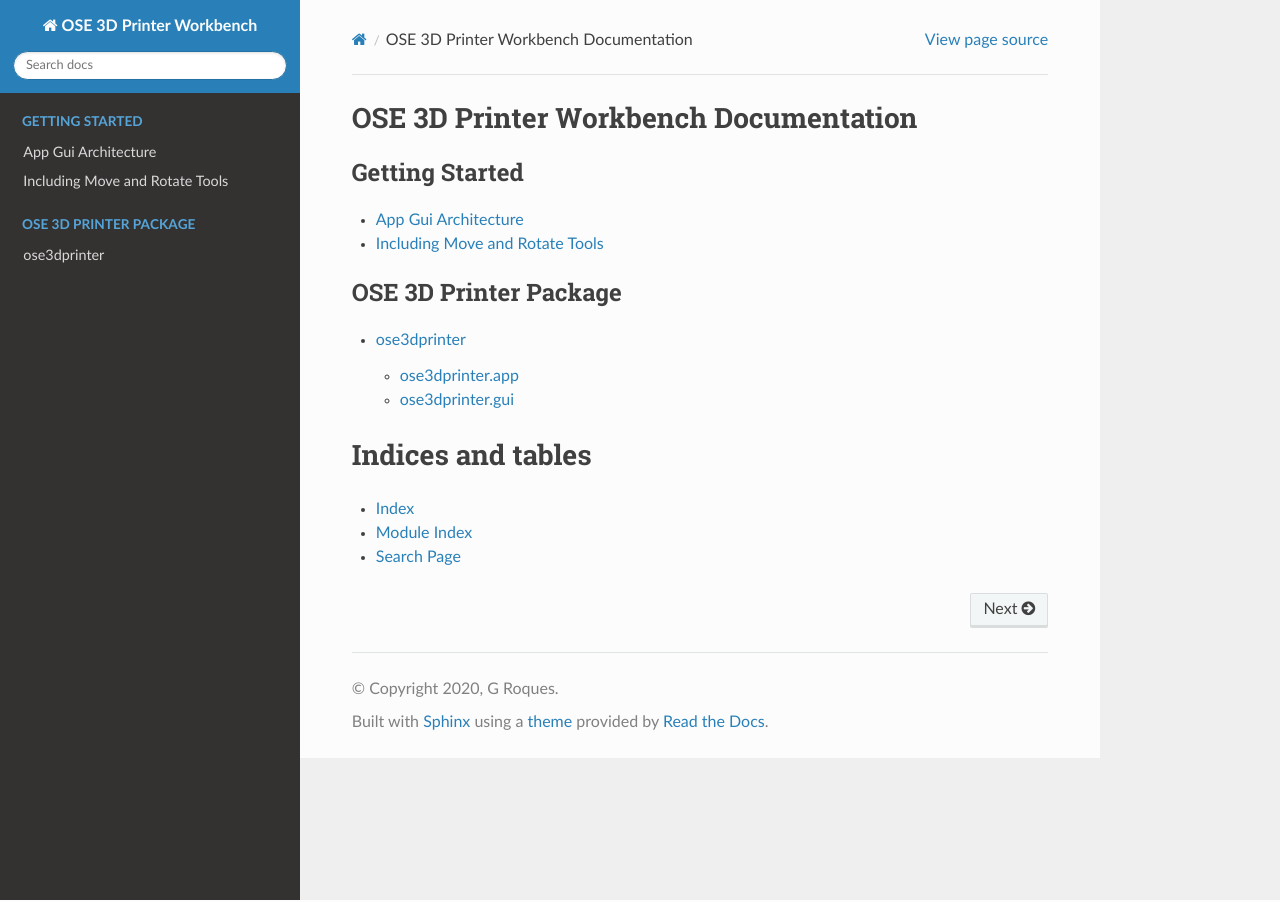
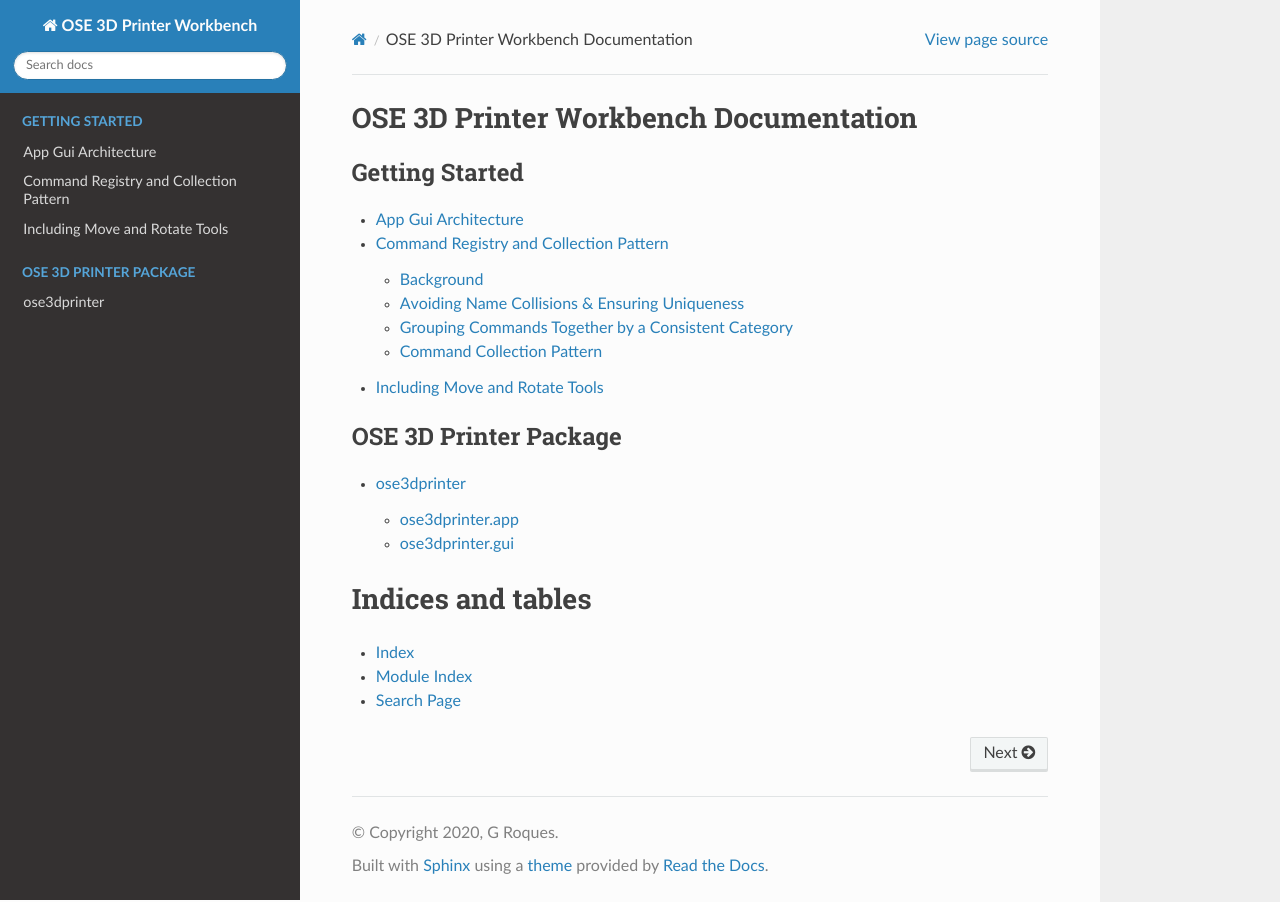
Before and after one commit to gbroques/ose-3d-printer-workbench, a Sphinx documentation site: the page built from docs/index.rst, in a window 1280 px wide. Built offline with Sphinx 7.4.7 and the Read the Docs theme 2.0.0, drawn with Linux system fonts in a browser that asks for light colours; some of the changed lines change nothing that is shown.

Commit message:
Document command registry and command collection pattern (Closes #48)

```diff
--- a/docs/index.rst
+++ b/docs/index.rst
@@ -12,6 +12,7 @@ OSE 3D Printer Workbench Documentation
    :maxdepth: 2
 
    pages/app_gui_architecture
+   pages/command_registry_and_collection_pattern
    pages/including_move_and_rotate_tools
 
 .. toctree::
--- /dev/null
+++ b/docs/pages/command_registry_and_collection_pattern.rst
@@ -0,0 +1,28 @@
+Command Registry and Collection Pattern
+=======================================
+Background
+----------
+A FreeCAD Command is executed every time a user clicks a toolbar button or selects a menu option.
+
+When you register custom commands for an external workbench via ``FreeCADGui.addCommand(commandName, commandObject)``, FreeCAD adds the command to it's global command registry.
+
+Avoiding Name Collisions & Ensuring Uniqueness
+----------------------------------------------
+To avoid name collisions and ensure uniqueness, a command name is typically prefixed with the name of the module and underscore. For example, "Part_Cylinder" or "OSE3DP_AddFrame".
+
+The Command Registry pattern handles prefixing a unique namespace to the name of your command for you.
+
+In this way, if in the future we need to change the name of our command namespace (e.g. "OSE3DP") because it collides with another external workbench, then the change is easy.
+
+Grouping Commands Together by a Consistent Category
+---------------------------------------------------
+Additionally, FreeCAD derives a "Category" to organize commands from the name of the Python module in which ``FreeCADGui.addCommand`` is called.
+
+Since all commands in the workbench are ultimately registered with ``FreeCADGui.addCommand`` in a Python module called ``OSE_3D_Printer.py`` via the Command Registry abstraction, the derived "Category" for grouping these commands is "OSE_3D_Printer".
+
+.. image:: /_static/commands.png
+
+
+Command Collection Pattern
+--------------------------
+When you need to add a collection of commands to a toolbar, file menu, or context menu in ``Gui.Workbench`` via ``self.appendToolbar``, ``self.appendMenu``, or ``self.appendContextMenu`` the Command Collection abstraction has knowledge of the unique command namespace and can retrieve those command keys for you via the ``command_keys`` property.
```
Also changed, not shown: docs/_static/commands.png (added).
